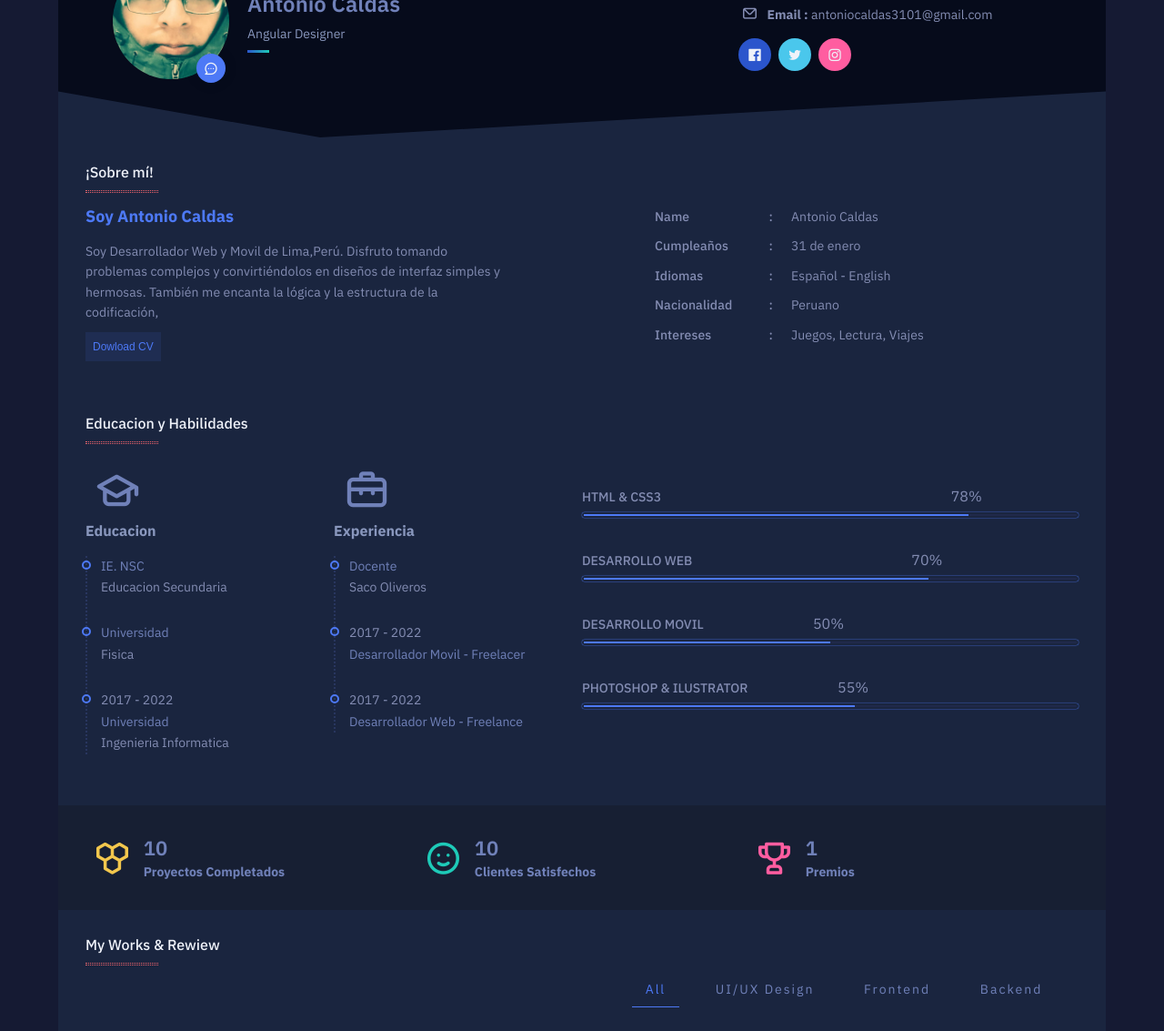
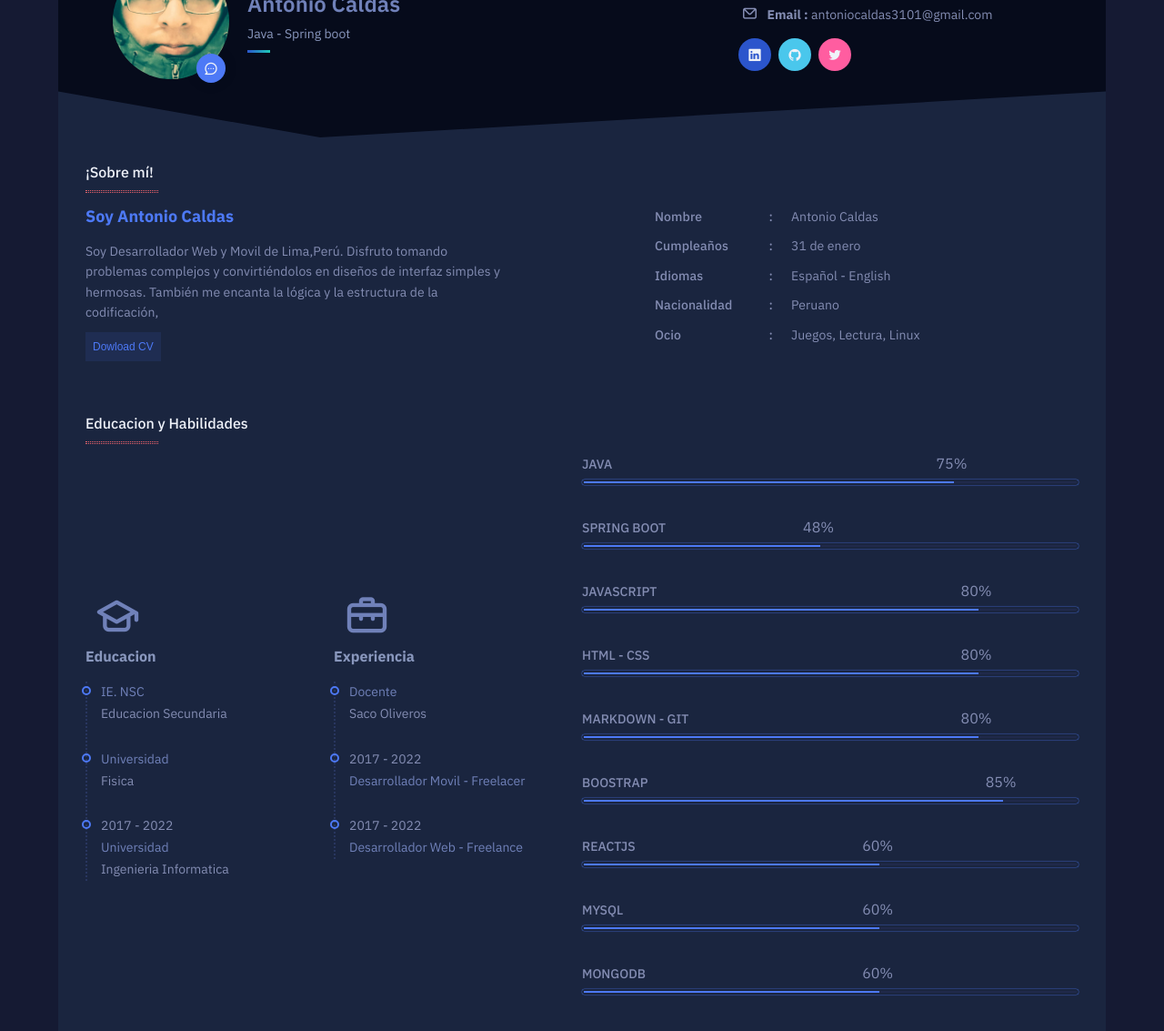
Before and after one commit to tanon10/cv-simple, a plain HTML site: page index.html in a window 1280 px wide. Shown: the part 221-1354 px from the top of the page at 91% size. Drawn offline with nearby package versions, Linux system fonts and the light colour scheme; animation ran at ten frames a second.

Commit message:
se modificaron algunas skill mas unos retoques

```diff
--- a/index.html
+++ b/index.html
@@ -11,7 +11,7 @@
     <link rel="stylesheet" href="img/favicon.ico">
     <link rel="stylesheet" type="text/css" href="//cdn.jsdelivr.net/npm/slick-carousel@1.8.1/slick/slick.css" />
     <link rel="stylesheet" href="css/style.css">
-    <title>CV Prueba</title>
+    <title>CV Antonio Caldas</title>
 </head>
 
 <body>
@@ -44,9 +44,11 @@
                     <h2>Antonio Caldas</h2>
                     <p class="cd-headline loading-bar">
                         <span class="cd-words-wrapper">
-                            <b class="is-visible">UI/UX Designer</b>
-                            <b>Angular Designer</b>
-                            <b>React Native Developer</b>
+                            <b class="is-visible">Web Programer</b>
+                            <b>Java - Spring boot</b>
+                            <b>JavaScript - Node</b>
+                            <b>Angular - React</b>
+                            <b>MySQL - MongoDB</b>
                         </span>
                     </p>
                 </div>
@@ -65,18 +67,18 @@
                 </ul>
                 <ul class="socials">
                     <li>
-                        <a href="#">
-                            <i class="uil uil-facebook"></i>
+                        <a href="https://www.linkedin.com/in/antonio-caldas-8119a5162/">
+                            <i class="uil uil-linkedin"></i>
+                        </a>
+                    </li>
+                    <li>
+                        <a href="https://github.com/tanon10">
+                            <i class="uil uil-github"></i>
                         </a>
                     </li>
                     <li>
                         <a href="#">
                             <i class="uil uil-twitter"></i>
-                        </a>
-                    </li>
-                    <li>
-                        <a href="#">
-                            <i class="uil uil-instagram"></i>
                         </a>
                     </li>
                 </ul>
@@ -97,7 +99,7 @@
                 </div>
                 <div class="right">
                     <p>
-                        <span>Name</span> <span>Antonio Caldas</span>
+                        <span>Nombre</span> <span>Antonio Caldas</span>
                     </p>
                     <p>
                         <span>Cumpleaños</span> <span>31 de enero</span>
@@ -109,7 +111,7 @@
                         <span>Nacionalidad</span> <span>Peruano</span>
                     </p>
                     <p>
-                        <span>Intereses</span> <span>Juegos, Lectura, Viajes</span>
+                        <span>Ocio</span> <span>Juegos, Lectura, Linux</span>
                     </p>
                 </div>
             </div>
@@ -169,34 +171,74 @@
                 <div class="right">
                     <div class="skills_wrapper">
                         <div class="skill-box">
-                            <h4>Html & Css3</h4>
+                            <h4>Java</h4>
                             <div class="progress_wrap">
-                                <span data-porcent="78" class="progress_bar">
-                                    <span class="tooltip">78%</span>
+                                <span data-porcent="75" class="progress_bar">
+                                    <span class="tooltip">75%</span>
                                 </span>
                             </div>
                         </div>
                         <div class="skill-box">
-                            <h4>Desarrollo Web</h4>
+                            <h4>Spring Boot</h4>
                             <div class="progress_wrap">
-                                <span data-porcent="70" class="progress_bar">
-                                    <span class="tooltip">70%</span>
+                                <span data-porcent="48" class="progress_bar">
+                                    <span class="tooltip">48%</span>
                                 </span>
                             </div>
                         </div>
                         <div class="skill-box">
-                            <h4>Desarrollo Movil</h4>
+                            <h4>JavaScript</h4>
                             <div class="progress_wrap">
-                                <span data-porcent="50" class="progress_bar">
-                                    <span class="tooltip">70%</span>
+                                <span data-porcent="80" class="progress_bar">
+                                    <span class="tooltip">80%</span>
                                 </span>
                             </div>
                         </div>
                         <div class="skill-box">
-                            <h4>Photoshop & Ilustrator</h4>
+                            <h4>HTML - CSS</h4>
                             <div class="progress_wrap">
-                                <span data-porcent="55" class="progress_bar">
-                                    <span class="tooltip">55%</span>
+                                <span data-porcent="80" class="progress_bar">
+                                    <span class="tooltip">85%</span>
+                                </span>
+                            </div>
+                        </div>
+                        <div class="skill-box">
+                            <h4>Markdown - Git</h4>
+                            <div class="progress_wrap">
+                                <span data-porcent="80" class="progress_bar">
+                                    <span class="tooltip">80%</span>
+                                </span>
+                            </div>
+                        </div>
+                        <div class="skill-box">
+                            <h4>Boostrap</h4>
+                            <div class="progress_wrap">
+                                <span data-porcent="85" class="progress_bar">
+                                    <span class="tooltip">85%</span>
+                                </span>
+                            </div>
+                        </div>
+                        <div class="skill-box">
+                            <h4>ReactJS</h4>
+                            <div class="progress_wrap">
+                                <span data-porcent="60" class="progress_bar">
+                                    <span class="tooltip">60%</span>
+                                </span>
+                            </div>
+                        </div>
+                        <div class="skill-box">
+                            <h4>MySQL</h4>
+                            <div class="progress_wrap">
+                                <span data-porcent="60" class="progress_bar">
+                                    <span class="tooltip">50%</span>
+                                </span>
+                            </div>
+                        </div>
+                        <div class="skill-box">
+                            <h4>MongoDB</h4>
+                            <div class="progress_wrap">
+                                <span data-porcent="60" class="progress_bar">
+                                    <span class="tooltip">60%</span>
                                 </span>
                             </div>
                         </div>
```
